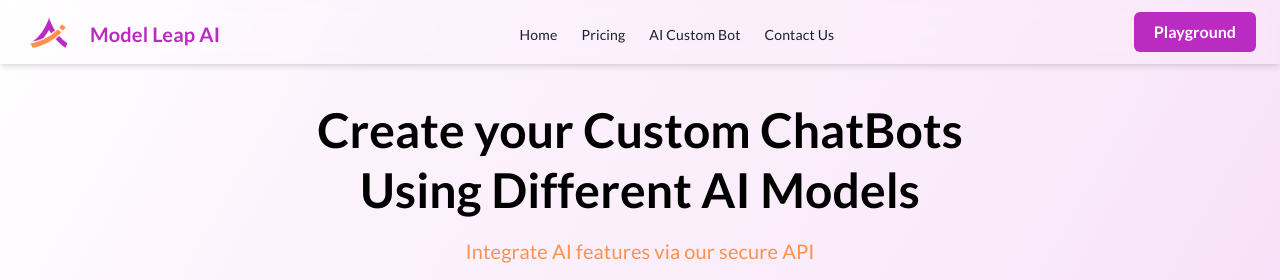
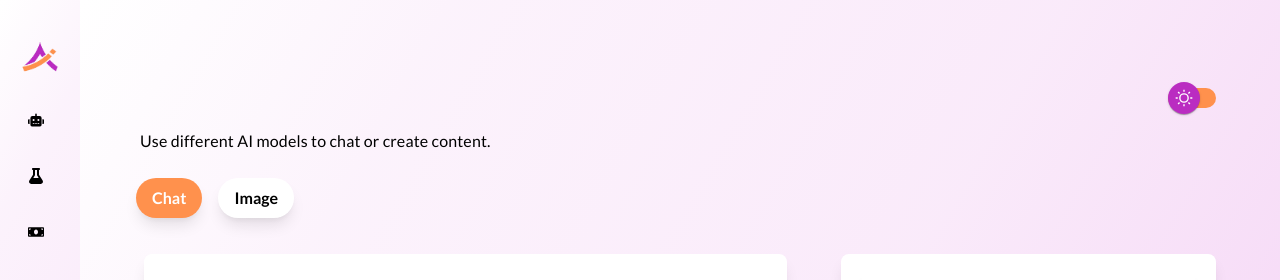
Before and after one commit to Arsalanbashir831/ModelLeap-AI, a React (Vite) app: page / in a window 1280 px wide. Shown: the top 280 px of the page. Built offline with nearby package versions, Linux system fonts and the light colour scheme; no server answers.

Commit message:
update the homepage

```diff
--- a/package.json
+++ b/package.json
@@ -1,6 +1,6 @@
 {
   "name": "modelleapai",
-  "homepage": "https://app.modelleap.com/",
+  "homepage": "https://app.modelleap.com/app/",
   "private": true,
   "version": "0.0.0",
   "type": "module",
--- a/src/App.jsx
+++ b/src/App.jsx
@@ -25,7 +25,14 @@ import UserTable from "./Pages/Admin/Panel/Users";
 import UserTableWithActions from "./Pages/Admin/Panel/ApprovalTable";
 
 const router = createBrowserRouter([
-  { path: "/", element: <Landing /> },
+  { path: "/", element:(<>
+
+<ProtectedRoute>
+<DashboardLayout>
+</DashboardLayout>
+</ProtectedRoute>
+
+  </>) , children:[{path:'/',element:<AI/>}] },
   { path: "/auth", element: <Auth /> },
   // { path: "/pricing", element:  <Pricing/> },
   { path: "/contact", element: <Contact /> },
--- a/src/Components/Dashboard/ModelSelection.jsx
+++ b/src/Components/Dashboard/ModelSelection.jsx
@@ -41,7 +41,7 @@ const ModelSelection = ({ type }) => {
           const filteredData = data.filter((model) => model.options && model.options.length > 0);
           setModelsData(filteredData);
         } else {
-          console.log("model load fail");
+         window.location.href = "/auth";
         }
       } catch (error) {
         toast({
```
Also changed, not shown: 2 other files (tests, documents, lock files or other folders).
